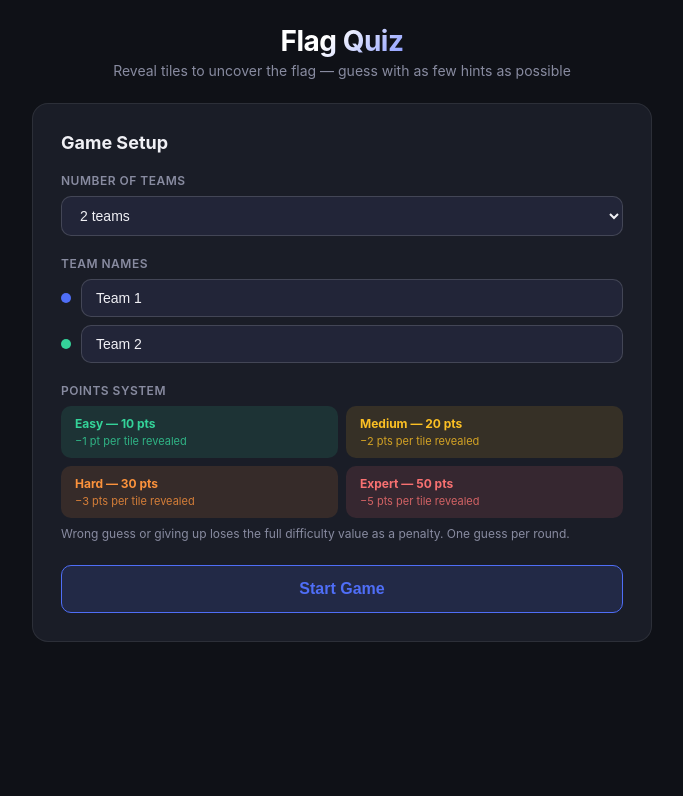
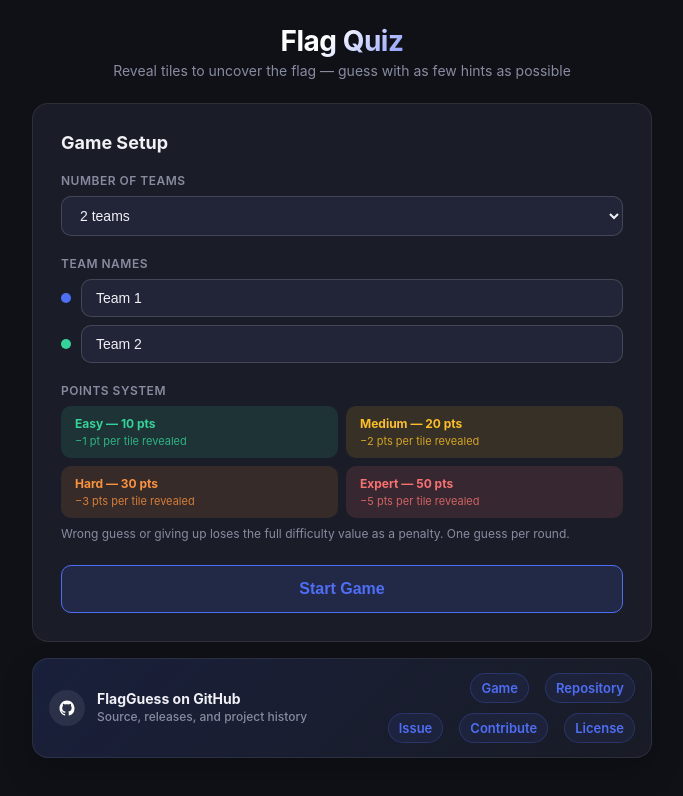
Before and after one commit to NoSuchGames/FlagGuess, a plain HTML site: page index.html in a window 1280 px wide. Shown: the whole page, without its empty margins (298-981 px from the left). Drawn offline with Linux system fonts and the light colour scheme.

Commit message:
Updated README.md and Added footer for contribution, issues, and other relevent links to github

```diff
--- a/index.html
+++ b/index.html
@@ -182,5 +182,33 @@
   </div>
 </div>
 
+<footer class="page-footer">
+  <div class="footer-banner">
+    <a class="footer-brand" href="https://github.com/NoSuchGames/FlagGuess" target="_blank" rel="noreferrer">
+      <span class="footer-brand-icon" aria-hidden="true">
+        <svg width="18" height="18" viewBox="0 0 24 24" fill="currentColor">
+          <path d="M12 2C6.48 2 2 6.58 2 12.26c0 4.54 2.87 8.39 6.84 9.75.5.09.66-.22.66-.48v-1.7c-2.78.62-3.37-1.37-3.37-1.37-.46-1.2-1.12-1.52-1.12-1.52-.92-.65.07-.64.07-.64 1.02.08 1.56 1.06 1.56 1.06.9 1.58 2.36 1.12 2.93.86.09-.67.35-1.12.63-1.38-2.22-.26-4.56-1.14-4.56-5.06 0-1.12.38-2.04 1.01-2.76-.1-.26-.44-1.3.1-2.7 0 0 .82-.27 2.7 1.05.78-.22 1.62-.33 2.46-.33s1.68.11 2.46.33c1.88-1.32 2.7-1.05 2.7-1.05.54 1.4.2 2.44.1 2.7.63.72 1.01 1.64 1.01 2.76 0 3.93-2.35 4.79-4.58 5.04.36.32.68.96.68 1.95v2.89c0 .26.16.57.67.47A10.14 10.14 0 0 0 22 12.26C22 6.58 17.52 2 12 2Z"/>
+        </svg>
+      </span>
+      <span>
+        FlagGuess on GitHub
+        <small>Source, releases, and project history</small>
+      </span>
+    </a>
+
+    <div class="footer-links">
+      <div class="footer-links-row">
+        <a class="footer-link" href="https://nosuchgames.github.io/FlagGuess/" target="_blank" rel="noreferrer">Game</a>
+        <a class="footer-link" href="https://github.com/NoSuchGames/FlagGuess" target="_blank" rel="noreferrer">Repository</a>
+      </div>
+      <div class="footer-links-row">
+        <a class="footer-link" href="https://github.com/NoSuchGames/FlagGuess/issues" target="_blank" rel="noreferrer">Issue</a>
+        <a class="footer-link" href="https://github.com/NoSuchGames/FlagGuess/pulls" target="_blank" rel="noreferrer">Contribute</a>
+        <a class="footer-link" href="LICENSE">License</a>
+      </div>
+    </div>
+  </div>
+</footer>
+
 </body>
 </html>
--- a/src/main.css
+++ b/src/main.css
@@ -323,3 +323,97 @@
     cursor:pointer; transition:all 0.15s;
   }
   .btn-play-again:hover { background:var(--accent); color:#fff; }
+
+  /* ── FOOTER ── */
+  .page-footer {
+    width: 100%;
+    max-width: 620px;
+    margin-top: 16px;
+  }
+  .footer-banner {
+    display: flex;
+    align-items: center;
+    justify-content: space-between;
+    gap: 16px;
+    padding: 14px 16px;
+    border-radius: var(--radius-lg);
+    border: 1px solid var(--border);
+    background: linear-gradient(135deg, rgba(79,110,247,0.16), rgba(26,29,39,0.92));
+    box-shadow: 0 14px 30px rgba(0,0,0,0.22);
+  }
+  .footer-brand {
+    display: flex;
+    align-items: center;
+    gap: 12px;
+    color: var(--text);
+    text-decoration: none;
+    min-width: 0;
+  }
+  .footer-brand:hover { color: #fff; }
+  .footer-brand-icon {
+    width: 36px;
+    height: 36px;
+    border-radius: 50%;
+    display: inline-flex;
+    align-items: center;
+    justify-content: center;
+    color: #fff;
+    background: rgba(255,255,255,0.08);
+    flex-shrink: 0;
+  }
+  .footer-brand span:last-child {
+    display: flex;
+    flex-direction: column;
+    line-height: 1.2;
+    font-weight: 700;
+    font-size: 14px;
+  }
+  .footer-brand small {
+    color: var(--muted);
+    font-size: 12px;
+    font-weight: 500;
+    margin-top: 2px;
+  }
+  .footer-links {
+    display: flex;
+    flex-direction: column;
+    gap: 10px;
+    justify-content: flex-end;
+  }
+  .footer-links-row {
+    display: flex;
+    align-items: center;
+    gap: 12px 16px;
+    flex-wrap: wrap;
+    justify-content: flex-end;
+  }
+  .footer-link {
+    color: var(--accent);
+    font-size: 13px;
+    font-weight: 600;
+    white-space: nowrap;
+    text-decoration: none;
+    padding: 6px 10px;
+    border-radius: 999px;
+    border: 1px solid rgba(79,110,247,0.24);
+    background: rgba(79,110,247,0.08);
+    transition: all 0.15s;
+  }
+  .footer-link:hover {
+    color: #fff;
+    border-color: rgba(79,110,247,0.45);
+    background: rgba(79,110,247,0.22);
+  }
+
+  @media (max-width: 560px) {
+    .footer-banner {
+      flex-direction: column;
+      align-items: stretch;
+    }
+    .footer-links {
+      justify-content: flex-start;
+    }
+    .footer-links-row {
+      justify-content: flex-start;
+    }
+  }
```
Also changed, not shown: 1 other file.
